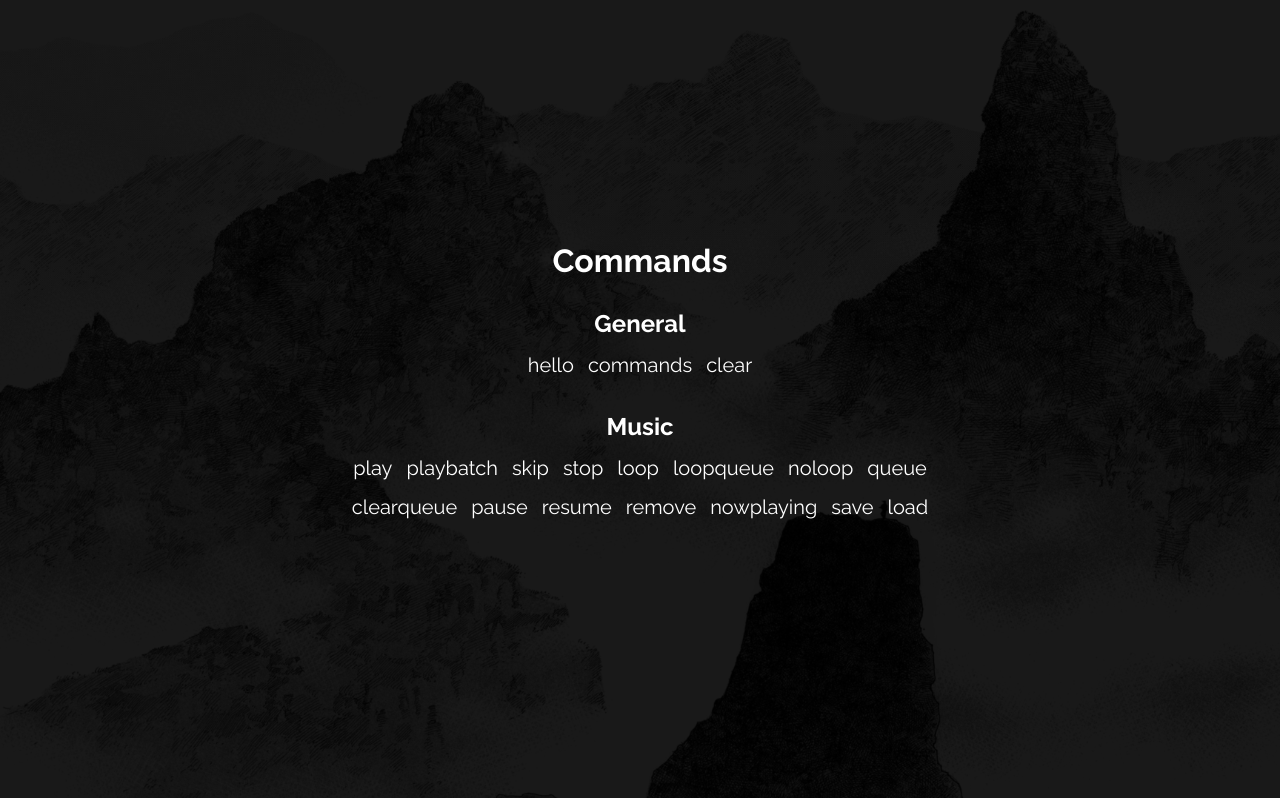
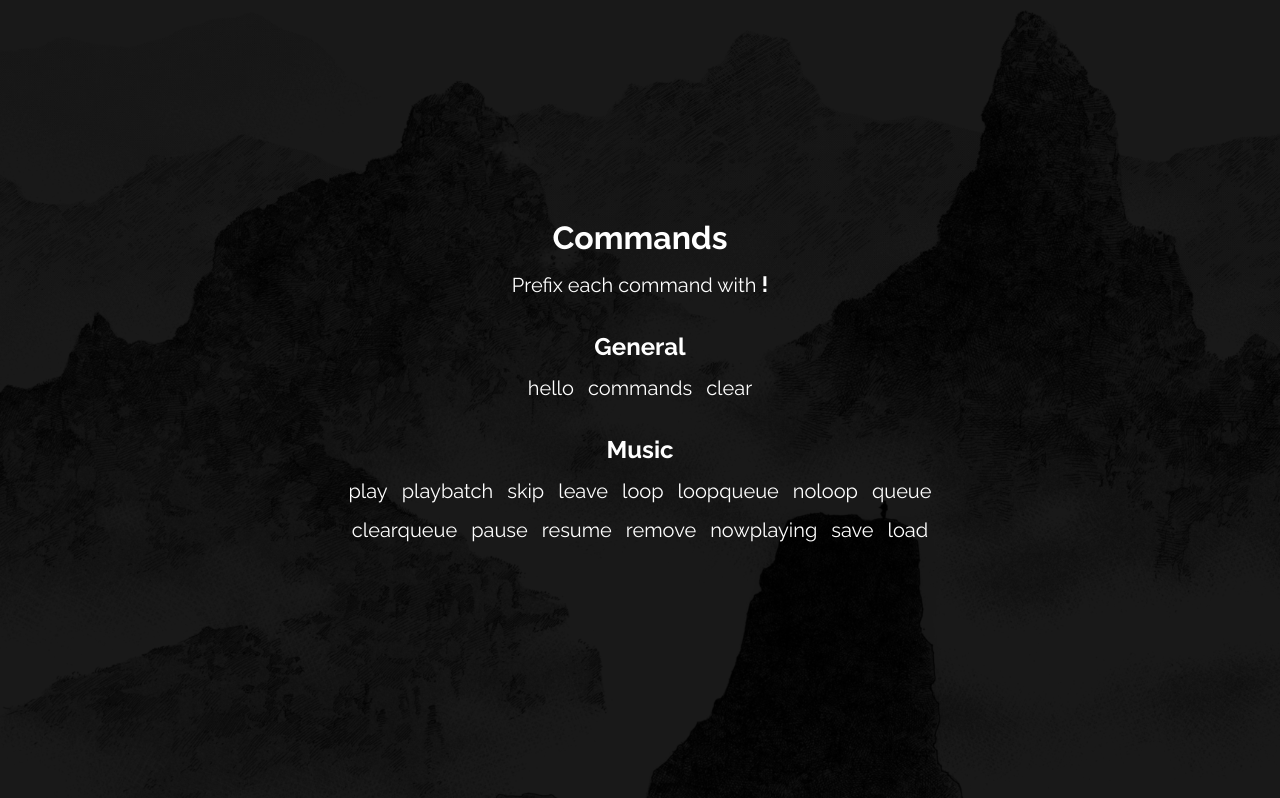
Before and after one commit to afutofu/musashi-website, a React (Create React App) app: page / in a window 1280 px wide. Shown: the part 802-1600 px from the top of the page. Built offline with nearby package versions, Linux system fonts and the light colour scheme.

Commit message:
Changed "stop" command to "leave". Added info to use "!" as a prefix for each command.

```diff
--- a/src/pages/Commands.js
+++ b/src/pages/Commands.js
@@ -36,7 +36,7 @@ const TextArea = styled.div`
 const Title = styled.h1`
   margin: 0;
   color: white;
-  margin-bottom: 30px;
+  margin-bottom: 15px;
 `;
 
 const CommandCategory = styled.div`
@@ -100,6 +100,7 @@ const CommandItem = styled.li`
   margin-bottom: 15px;
   font-weight: 400;
   box-sizing: border-box;
+  list-style: none;
 
   @media only screen and (max-width: 992px) {
     font-size: 18px;
@@ -116,6 +117,11 @@ const CommandItem = styled.li`
   @media only screen and (max-width: 350px) {
     font-size: 12px;
   }
+`;
+
+const Bold = styled.span`
+  font-weight: 700;
+  font-size: 1.1em;
 `;
 
 const Commands = ({ getCommandsTl }) => {
@@ -142,7 +148,12 @@ const Commands = ({ getCommandsTl }) => {
     <CommandsComp ref={(el) => (commandsRef = el)}>
       <AlphaBackground />
       <TextArea ref={(el) => (textAreaRef = el)}>
-        <Title>Commands</Title>
+        <CommandCategory>
+          <Title>Commands</Title>
+          <CommandItem>
+            Prefix each command with <Bold>!</Bold>
+          </CommandItem>
+        </CommandCategory>
         <CommandCategory>
           <CommandTitle>General</CommandTitle>
           <CommandList>
@@ -157,7 +168,7 @@ const Commands = ({ getCommandsTl }) => {
             <CommandItem>play</CommandItem>
             <CommandItem>playbatch</CommandItem>
             <CommandItem>skip</CommandItem>
-            <CommandItem>stop</CommandItem>
+            <CommandItem>leave</CommandItem>
             <CommandItem>loop</CommandItem>
             <CommandItem>loopqueue</CommandItem>
             <CommandItem>noloop</CommandItem>
```
